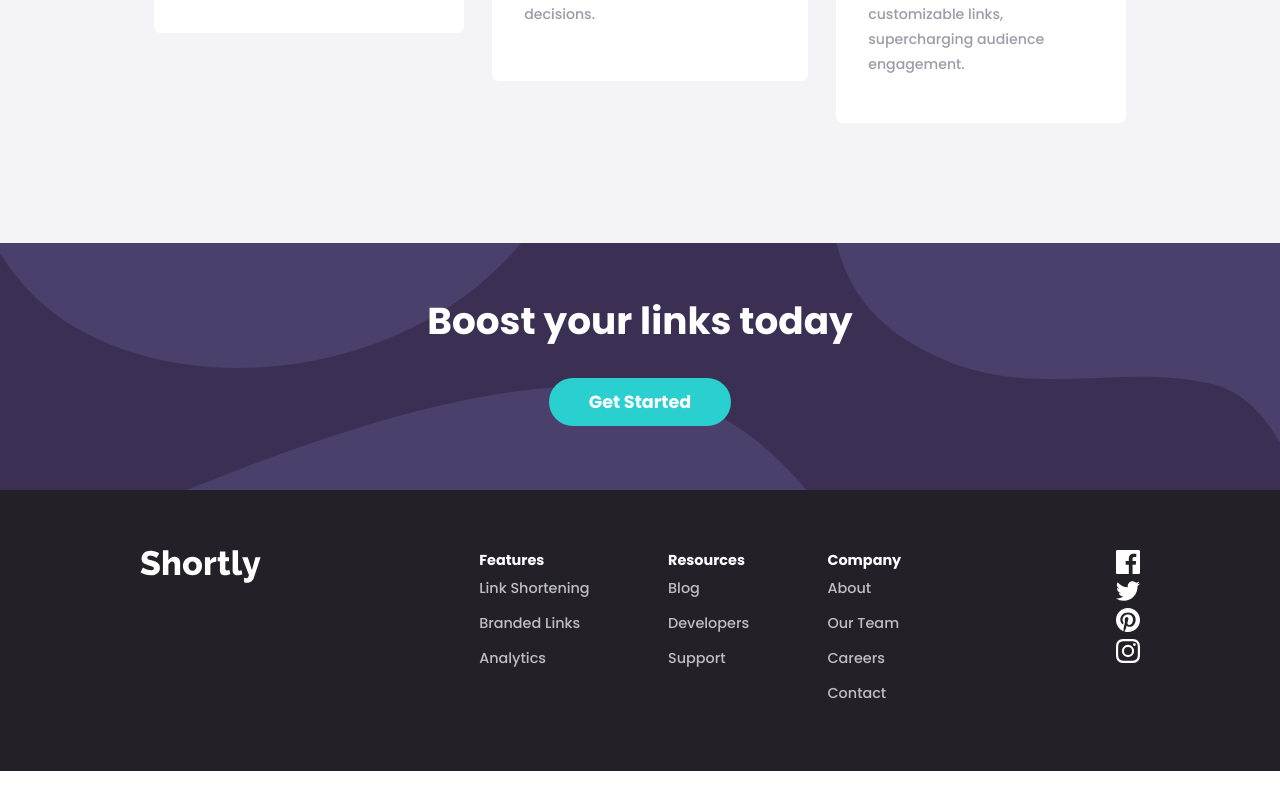
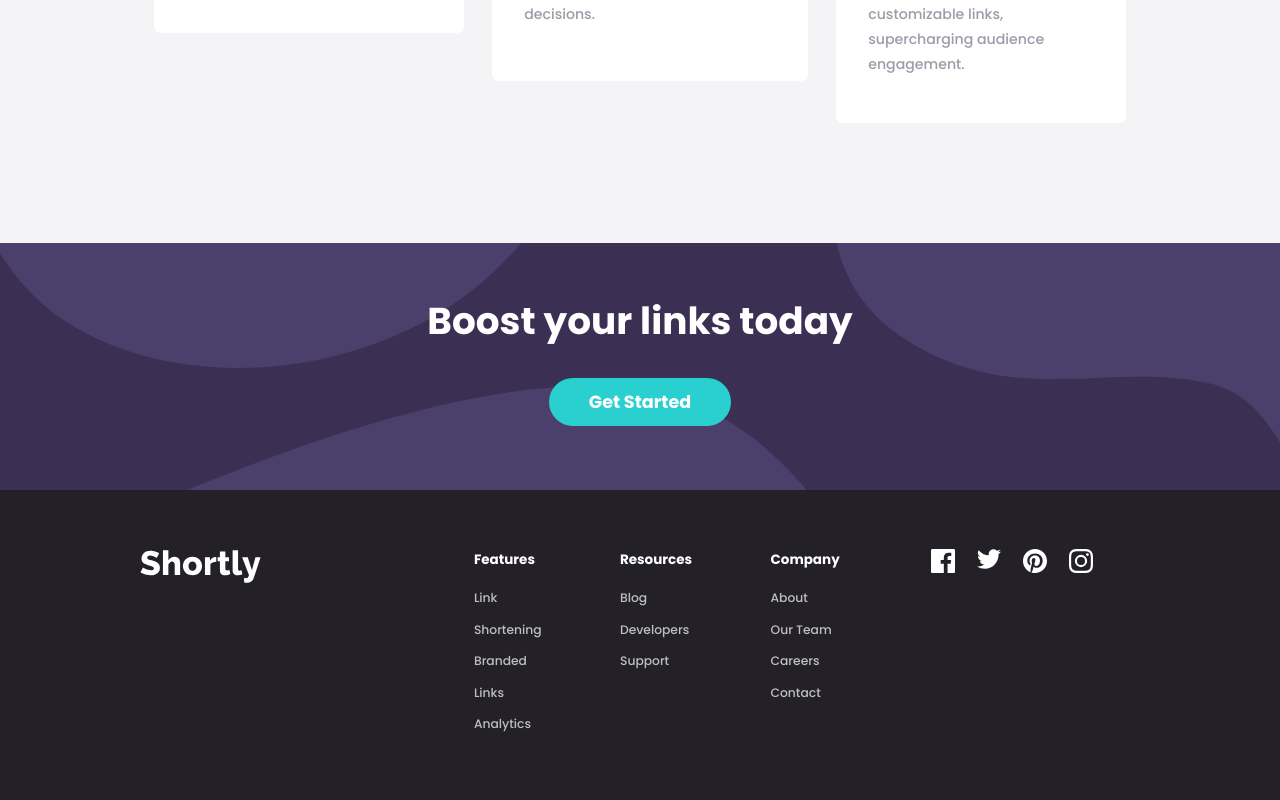
Before and after one commit to aman-atg/Shortly-Landing-Page, a React (Create React App) app: page / in a window 1280 px wide. Shown: the part 1770-2570 px from the top of the page. Before the commit the page ends 2541 px from the top, so only its background shows below. Built offline with nearby package versions, Linux system fonts and the light colour scheme.

Commit message:
update styles

```diff
--- a/src/styles/index.css
+++ b/src/styles/index.css
@@ -238,20 +238,33 @@ input {
   padding-bottom: 6rem;
   color: white;
   background-color: #232127; }
+  .footer .brand {
+    flex: 3; }
 
 .ul-lists {
+  flex: 4;
   margin-left: -7.5rem;
   display: flex;
   justify-content: space-evenly;
-  font-size: 1.44rem; }
+  font-size: 1.23rem; }
   .ul-lists ul {
     margin-left: 7.84rem; }
     .ul-lists ul li {
-      line-height: 3.5rem;
+      line-height: 3.15rem;
       color: #bfbfbf; }
-  .ul-lists ul li:nth-child(1) {
+  .ul-lists ul h4 {
+    font-size: 1.35rem;
     color: white;
     font-weight: 700;
     margin-bottom: 1.2rem; }
 
+.social-icons {
+  margin-top: -0.125rem;
+  margin-left: 8rem;
+  flex: 2; }
+  .social-icons ul {
+    display: flex; }
+    .social-icons ul li {
+      margin: 0 1.1rem; }
+
 /*# sourceMappingURL=index.css.map */
```
